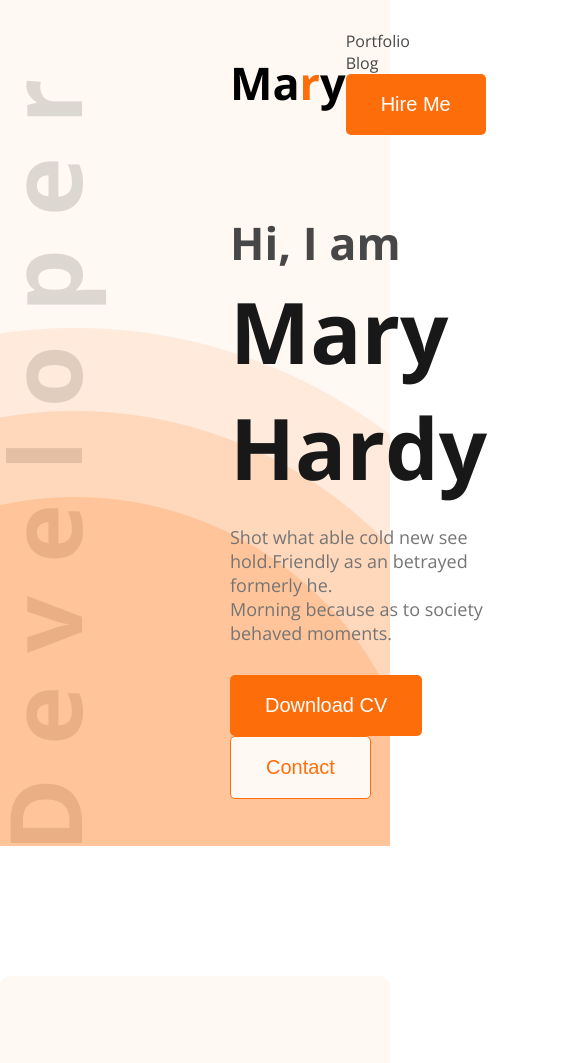
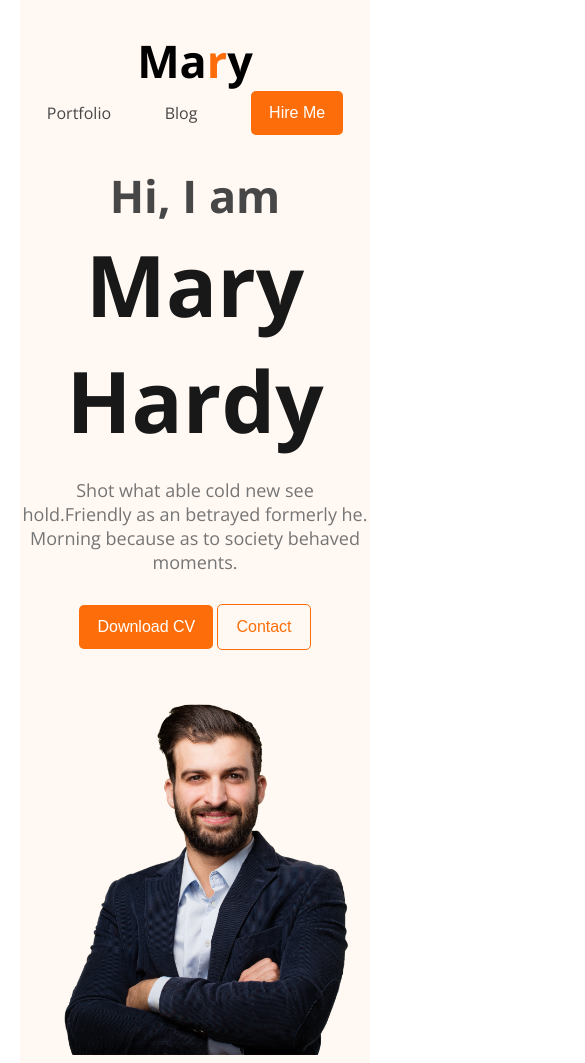
Before and after one commit to farhanAfrad/developer-portfolio, a plain HTML site: page index.html in a window 390 px wide. Shown: the top 1063 px of the page, 585 px wide, since content can reach past the window. Drawn offline with nearby package versions, Linux system fonts and the light colour scheme.

Commit message:
desktop + mobile version. recentely i make it responsive for mobile

```diff
--- a/styles/style.css
+++ b/styles/style.css
@@ -199,3 +199,71 @@ footer{
     padding: 18px 0 18px 12px;
     margin-bottom: 15px;
 }
+
+.hide{
+    display: none;
+}
+
+/* responsive */
+@media screen and (max-width:576px){
+    body{
+       padding: 0 20px;
+    }
+
+    .footer,.banner,nav,.about-me-information-container,.myskill-container,.summary-container{
+        flex-direction: column;
+    }
+    .header{
+        background-image: none;
+        margin: 0;
+        width: 100%;
+        padding-bottom: 20px;
+
+    }
+    nav{
+        width: 100%;
+    }
+    nav ul{
+        justify-content: space-around;
+        display: flex;
+        align-items: center;
+        width: 100%;
+    }
+    nav > ul li{
+        margin: 0;
+    }
+    .primary-button{
+        font-size: 16px;
+        padding: 13px 18px;
+    }
+    .banner,nav{
+        margin: 0;
+    }
+    .banner{
+        text-align: center;
+        gap: 40px;
+    }
+    .header,footer,.banner{
+        width: 100%;
+    }
+    .myImage,.section-titile{
+        width: 100%;
+    }
+    .myImage img{
+        width: 90%;
+    }
+    main{
+        width: auto;
+    }
+    .about-me-section-container{
+        padding: 40px 0;
+
+    }
+    footer{
+        text-align: center;
+    }
+    .connect,.message{
+        width: 80%;
+        margin: 0 auto;
+    }
+}
```
